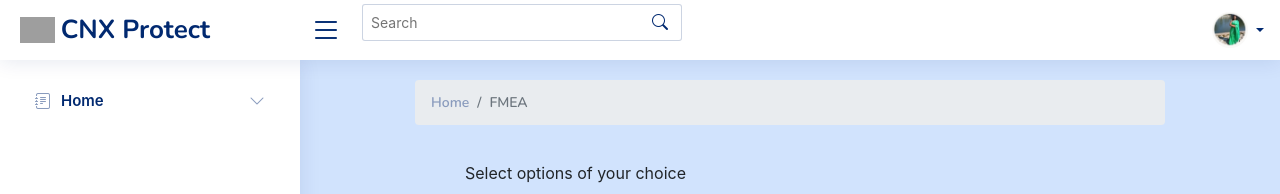
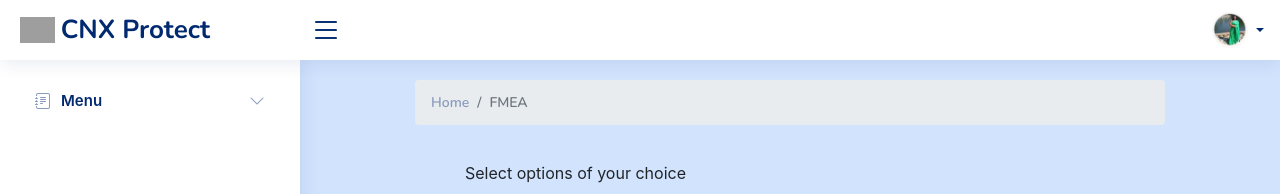
Before and after one commit to bridgecrew-perf6/deployment-74, a Django app: page /FMEA_Indexing in a window 1280 px wide. Shown: the top 194 px of the page. Run offline with Django 3.2, Linux system fonts and the light colour scheme; parts of the project's set-up code (start-up, migrations or seed data) failed here and were passed over; some libraries are stand-ins or nearby versions; grey boxes are pictures that could not be loaded.

Commit message:
Update FMEA_Indexing.html

```diff
--- a/CNXProtect_Utl/templates/CNXProtect_Utl/FMEA_Indexing.html
+++ b/CNXProtect_Utl/templates/CNXProtect_Utl/FMEA_Indexing.html
@@ -252,12 +252,12 @@ div_1 {text-align: center;}
       <i class="bi bi-list toggle-sidebar-btn"></i>
     </div><!-- End Logo -->
 
-    <div class="search-bar">
-      <form class="search-form d-flex align-items-center" method="POST" action="#">
-        <input type="text" name="query" placeholder="Search" title="Enter search keyword">
-        <button type="submit" title="Search"><i class="bi bi-search"></i></button>
-      </form>
-    </div><!-- End Search Bar -->
+<!--    <div class="search-bar">-->
+<!--      <form class="search-form d-flex align-items-center" method="POST" action="#">-->
+<!--        <input type="text" name="query" placeholder="Search" title="Enter search keyword">-->
+<!--        <button type="submit" title="Search"><i class="bi bi-search"></i></button>-->
+<!--      </form>-->
+<!--    </div>&lt;!&ndash; End Search Bar &ndash;&gt;-->
 
     <nav class="header-nav ms-auto">
       <ul class="d-flex align-items-center">
@@ -337,19 +337,11 @@ div_1 {text-align: center;}
   </header><!-- End Header -->
 
   <!-- ======= Sidebar ======= -->
-  <aside id="sidebar" class="sidebar">
-
+<aside id="sidebar" class="sidebar">
     <ul class="sidebar-nav" id="sidebar-nav">
-<!--<li class="nav-item">-->
-<!--        <a class="nav-link " href="{% url 'indexing_data5' %}">-->
-<!--          <i class="bi bi-grid"></i>-->
-<!--&lt;!&ndash;          <span>Home</span>&ndash;&gt;-->
-<!--        </a>-->
-<!--      </li>-->
-
-      <li class="nav-item">
+<li class="nav-item">
         <a class="nav-link collapsed" data-bs-target="#tables-nav" data-bs-toggle="collapse" href="#">
-          <i class="bi bi-journal-text"></i><span>Home</span><i class="bi bi-chevron-down ms-auto"></i>
+          <i class="bi bi-journal-text"></i><span>Menu</span><i class="bi bi-chevron-down ms-auto"></i>
         </a>
         <ul id="tables-nav" class="nav-content collapse " data-bs-parent="#sidebar-nav">
           <li>
@@ -363,62 +355,12 @@ div_1 {text-align: center;}
             </a>
           </li>
         </ul>
-      </li><!-- End Components Nav -->
-<!--      <li class="nav-item">-->
-<!--        <a class="nav-link collapsed" data-bs-target="#tables-nav" data-bs-toggle="collapse" href="#">-->
-<!--          <i class="bi bi-journal-text"></i><span>On-Demand</span><i class="bi bi-chevron-down ms-auto"></i>-->
-<!--        </a>-->
-<!--        <ul id="tables-nav" class="nav-content collapse " data-bs-parent="#sidebar-nav">-->
-<!--          <li>-->
-<!--            <a href="{% url 'Contract_Library1' %}">-->
-<!--              <i class="bi bi-circle"></i><span>Contract Library</span>-->
-<!--            </a>-->
-<!--          </li>-->
-<!--          <li>-->
-<!--            <a href="{% url 'FMEA_Real' %}">-->
-<!--              <i class="bi bi-circle"></i><span>FMEA</span>-->
-<!--            </a>-->
-<!--          </li>-->
-
-<!--        </ul>-->
-<!--      </li>-->
-<!--       <li class="nav-item">
-        <a class="nav-link collapsed" href="https://app.powerbi.com/links/8OnEUJ60_5?ctid=599e51d6-2f8c-4347-8e59-1f795a51a98c&pbi_source=linkShare&bookmarkGuid=4d2dc58f-c1df-4981-997f-a54e1c8a8e31">
-          <i class="bi bi-grid"></i>
-          <span> BI Dashboard</span>
-        </a>
-      </li> -->
-        <!-- End Dashboard Nav -->
-<!--      <li class="nav-item" href="{% url 'indexing_data5' %}">-->
-<!--        <a class="nav-link " href="{{df_filepath_Exe1}}" download rel="noopener noopener" target="_blank">-->
-<!--          <i class="ri-arrow-down-circle-line"></i>-->
-<!--          <span>Download</span>-->
-<!--        </a>-->
-<!--      </li>-->
-<!--         <li class="nav-item">
-        <a class="nav-link collapsed" data-bs-target="#forms-nav" data-bs-toggle="collapse" href="indexing5.html">
-          <i class="bi bi-journal-text"></i><span>Downloads</span><i class="bi bi-chevron-down ms-auto"></i>
-        </a>
-        <ul id="forms-nav" class="nav-content collapse " data-bs-parent="#sidebar-nav">
-          <li>
-            <a class="nav-link " href="{{df_filepath_Exe1}}" download rel="noopener noopener" target="_blank">
-              <i class="bi bi-circle"></i><span>Contract Library</span>
-            </a>
-          </li>
-          <li>
-            <a class="nav-link " href="{{df_filepath_Exe1_1}}" download rel="noopener noopener" target="_blank">
-              <i class="bi bi-circle"></i><span>FMEA</span>
-            </a>
-          </li>
-
-        </ul>
-      </li> -->
-       <!-- End Error 404 Page Nav -->
-
-      <!-- End Blank Page Nav -->
-
+      </li>
     </ul>
-  </aside><!-- End Sidebar-->
+</aside>
+
+
+  <!-- End Sidebar-->
 <section style="background-color: #d1e3fd" >
 <!--    <div class="overlay" style="background-image: url(/CNXProtect_Utl/static/images/page-header.jpg)"></div>-->
     <div class="overlay" style="background-color: #d1e3fd"></div>
```
